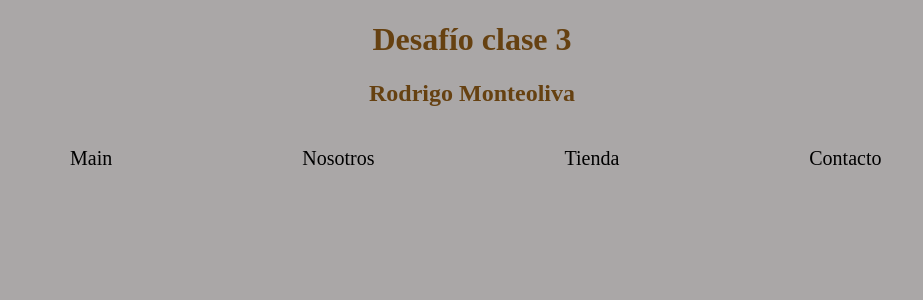
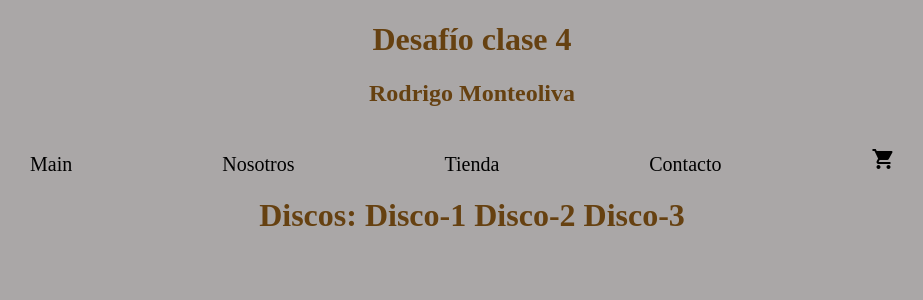
Before and after one commit to rodrigomonteoliva/reactjs, a React (Create React App) app: page / in a window 1280 px wide. Shown: the top 300 px of the page, without its empty margins (168-1091 px from the left). Built offline with nearby package versions, Linux system fonts and the light colour scheme.

Commit message:
Desafío clase 4

```diff
--- a/public/index.html
+++ b/public/index.html
@@ -7,11 +7,11 @@
     <meta name="theme-color" content="#000000" />
     <meta
       name="description"
-      content="Web site created using create-react-app"
-    />
+      content="Web site created using create-react-app"/>
     <link rel="apple-touch-icon" href="%PUBLIC_URL%/logo192.png" />
-
     <link rel="manifest" href="%PUBLIC_URL%/manifest.json" />
+    <link href="https://fonts.googleapis.com/icon?family=Material+Icons"
+      rel="stylesheet">
 
     <title>React App</title>
   </head>
--- a/src/App.js
+++ b/src/App.js
@@ -1,10 +1,13 @@
-// import React from 'react'
+
+import Main from "./Main"
 import NavBar from "./NavBar"
 
 const App = () => {
+
     return(
         <>
-        <NavBar/>
+        <NavBar />
+        <Main />
         </>
     )
 }
--- /dev/null
+++ b/src/CartItemContainer.js
@@ -0,0 +1,11 @@
+
+const CartItemContainer = (props) => {
+    //console.log(props)
+    const {item1,item2} = props;
+    return (
+        <>
+            <h1>Discos: {item1} {item2} {props.children}</h1>
+        </>
+    )
+}
+export default CartItemContainer
--- /dev/null
+++ b/src/CartWidget.js
@@ -0,0 +1,9 @@
+const CartWidget = () => {
+    return (
+        <>
+       <li><a href="#" className="material-icons">shopping_cart</a></li>
+        </>
+    )
+}
+
+export default CartWidget
--- /dev/null
+++ b/src/Main.js
@@ -0,0 +1,15 @@
+
+import CartItemContainer from "./CartItemContainer";
+
+const Main = () => {
+
+    return(
+        <>
+        <main>
+        <CartItemContainer item1="Disco-1" item2="Disco-2">Disco-3</CartItemContainer>
+        </main>
+
+        </>
+    )
+}
+export default Main
--- a/src/NavBar.js
+++ b/src/NavBar.js
@@ -1,8 +1,12 @@
-const NavBar = () => {
+
+import CartWidget from "./CartWidget"
+
+const NavBar = () =>  {
+
     return (
         <>
-        <header>
-            <h1>Desafío clase 3</h1>
+        <header id="main-header">
+            <h1>Desafío clase 4</h1>
             <h2>Rodrigo Monteoliva</h2>
             <nav>
                 <ul>
@@ -10,6 +14,7 @@ const NavBar = () => {
                 <li><a href="https://www.coderhouse.es/">Nosotros</a></li>
                 <li><a href="https://www.coderhouse.es/">Tienda</a></li>
                 <li><a href="https://www.coderhouse.es/">Contacto</a></li>
+                <CartWidget />
                 </ul>
             </nav>
         </header>
--- a/src/style.css
+++ b/src/style.css
@@ -14,7 +14,7 @@ ul {
 }
 li {
     display:inline;
-    padding-left: 190px;
+    padding-left: 150px;
 }
 a {
     color: black;
```
